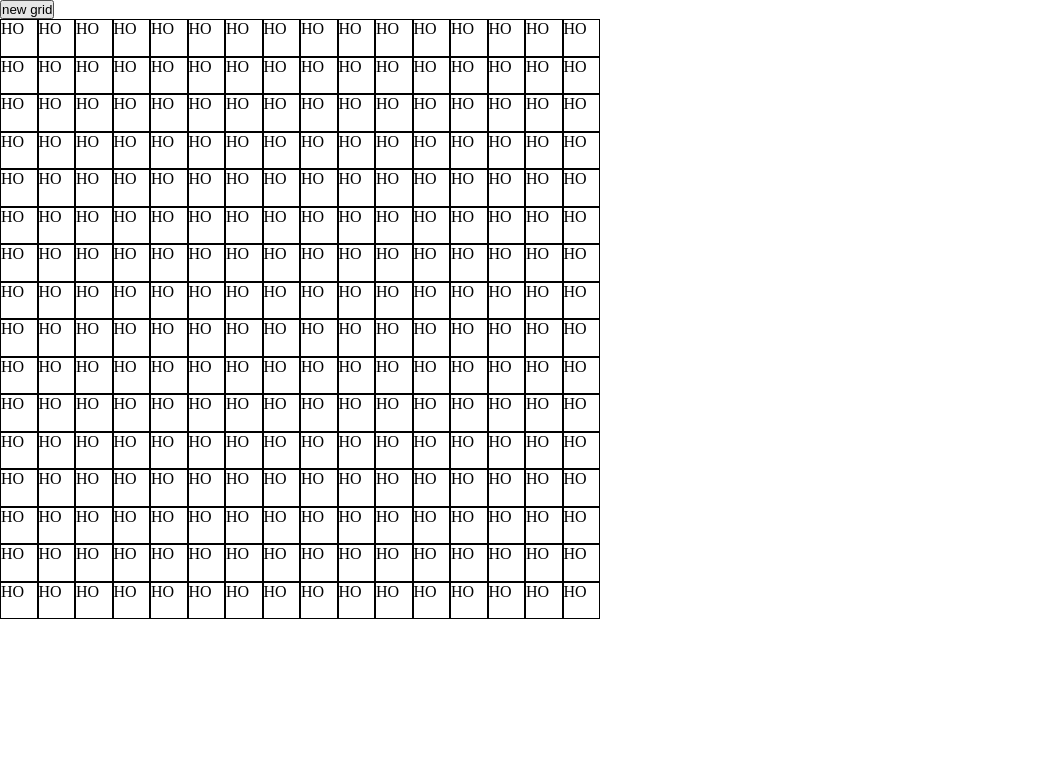
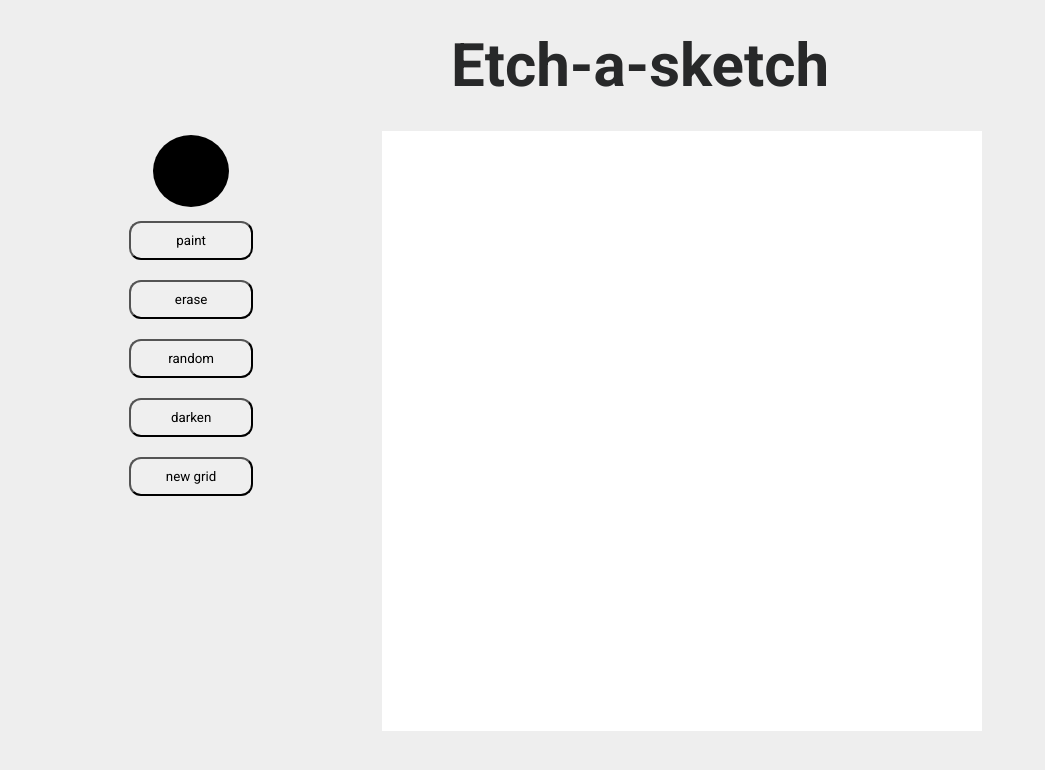
Before and after one commit to pablopinilla/eatch-a-sketch, a plain HTML site: page index.html in a window 1280 px wide. Shown: the whole page, without its empty margins (0-1045 px from the left). Drawn offline with Linux system fonts and the light colour scheme; a web font is replaced by a local one.

Commit message:
Color picker, random and shades of grey functionality added

```diff
--- a/app.js
+++ b/app.js
@@ -4,21 +4,61 @@ const gridWraper = document.querySelector(".gridWraper")
 const gridContainer = document.querySelector(".gridContainer")
 for (let i = 0; i < 256; i++){
     let newDiv = document.createElement("div")
-    newDiv.textContent = "HO"
     newDiv.classList.add("square")
     gridContainer.appendChild(newDiv)
 }
+const picker = document.querySelector(".picker")
+let color = picker.value
+picker.addEventListener("input", ()=>{
+    color = picker.value
+})
 
-//Hover effect
-function hover() {
-const squares = document.querySelectorAll(".square")
-squares.forEach(square => {
+//Paint effect
+function paint () {
+    const squares = document.querySelectorAll(".square")
+    squares.forEach(square => {
     square.addEventListener("mouseover", ()=>{
-        square.classList.add("hovered")
+        square.style.backgroundColor = `${color}`
     })
 });
 }
-hover()
+
+//Erase effect
+function erase() {
+    const squares = document.querySelectorAll(".square")
+    squares.forEach(square => {
+    square.addEventListener("mouseover", ()=>{
+        square.style.backgroundColor = "white"
+    })
+});
+}
+
+//Random effet
+function rainbow() {
+    const squares = document.querySelectorAll(".square")
+    squares.forEach(square => {
+    square.addEventListener("mouseover", ()=>{
+        square.style.backgroundColor = `${randomColor()}`
+    })
+});
+}
+
+//Darkening effect
+function darken() {
+    const squares = document.querySelectorAll(".square")
+    let i = 50
+    squares.forEach(square => {
+    square.addEventListener("mouseover", ()=>{
+        i++
+        square.style.backgroundColor = `rgb(${255 - i},${255 - i},${255 - i})`
+    })
+});
+}
+
+//Random Color Generator
+function randomColor() {
+    return "#" + Math.floor(Math.random()*16777215).toString(16).padStart(6, '0').toUpperCase();
+}
 
 //Button prompt
 let numOfSquares = 0
@@ -29,8 +69,8 @@ numOfSquares = numOfSquar ** 2
 createGrid(numOfSquares)
 })
 
+
 //Create grid function
-
 function createGrid(numOfSquares){
     const newGridContainer = document.createElement("div");
     newGridContainer.classList.add("gridContainer");
@@ -43,7 +83,4 @@ function createGrid(numOfSquares){
     }
     newGridContainer.style.gridTemplateColumns = `repeat(${(numOfSquar)}, 1fr)`;
     newGridContainer.style.gridTemplateRows = `repeat(${(numOfSquar)}, 1fr)`;
-    hover();
-    //newDiv.style.width = `${1200/numOfSquares}px`
-    //newDiv.style.height = `${1200/numOfSquares}px`
 }
--- a/index.html
+++ b/index.html
@@ -3,13 +3,28 @@
 <head>
     <meta charset="UTF-8">
     <meta name="viewport" content="width=device-width, initial-scale=1.0">
+    <link rel="preconnect" href="https://fonts.googleapis.com">
+    <link rel="preconnect" href="https://fonts.gstatic.com" crossorigin>
+    <link href="https://fonts.googleapis.com/css2?family=Preahvihear&family=Roboto:ital,wght@0,400;0,700;0,900;1,300&display=swap" rel="stylesheet">
     <link rel="stylesheet" href="styles.css">
-    <title>Eatch-A-Sketch</title>
+    <title>Etch-a-sketch</title>
 </head>
 <body>
-    <button class="newGrid">new grid</button>
-    <div class="gridWraper">
-        <div class="gridContainer"></div>
+    <h1>Etch-a-sketch</h1>
+    <div class="flexWrapper">
+        <div class="buttons">
+            <input type="color" class="picker">
+            <button class="button painter" onclick="paint()">paint</button>
+            <button class="button eraser" onclick="erase()">erase</button>
+            <button class="button rainbow" onclick="rainbow()">random</button>
+            <button class="button darken" onclick="darken()">darken</button>
+            <button class="button newGrid">new grid</button>
+        </div>
+
+            <div class="gridWraper">
+                <div class="gridContainer"></div>
+            </div>
+        <div></div>
     </div>
     <script src="app.js"></script>
 </body>
--- a/styles.css
+++ b/styles.css
@@ -1,6 +1,7 @@
 *{
     margin: 0px;
     padding: 0px;
+    font-family: 'Roboto', sans-serif;
 }
 
 .gridContainer {
@@ -14,9 +15,63 @@
 
 .square {
     box-sizing: border-box;
-    border: solid black 0.1em;
+    border: none;
+    background-color: white;
 }
 
 .hovered {
     background-color: aqua;
 }
+.erased {
+    background-color: white;
+}
+.painted {
+    background-color: aqua;
+}
+
+
+body {
+    background-color: #eeeeee;
+}
+
+h1 {
+    color: #272829;
+    font-size: 60px;
+    text-align: center;
+    padding: 30px;
+}
+
+.flexWrapper {
+    display: flex;
+    justify-content: space-evenly
+}
+.gridWraper {
+    margin-right: 60px;
+}
+
+.buttons {
+    display: flex;
+    flex-direction: column;
+}
+
+.button {
+    padding: 10px 35px;
+    margin: 10px;
+    border-radius: 12px;
+}
+
+.picker {
+    align-self: center;
+    -webkit-appearance: none;
+    -moz-appearance: none;
+    appearance: none;
+    border: none;
+    width: 80px;
+    height: 80px;
+    background-color: transparent;
+}
+
+.picker::-webkit-color-swatch {
+    border-radius: 50%;
+    border: none;
+}
```
